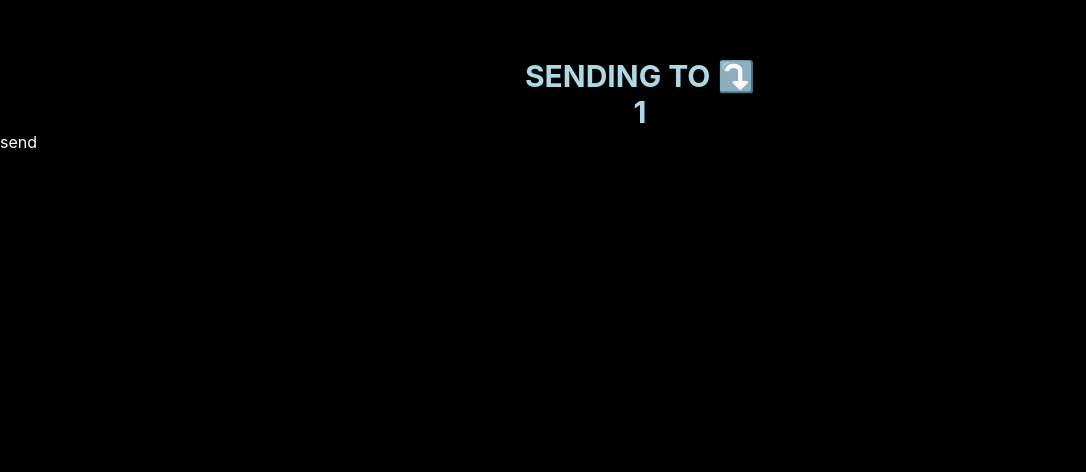
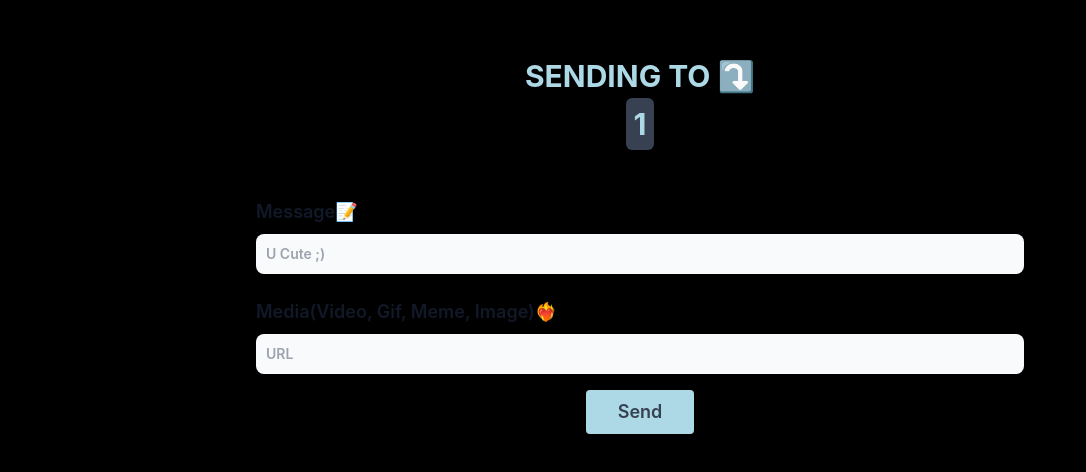
Before and after one commit to zarif007/ToYouFromMe, a Next.js app in the folder frontend/: page /profile/1 in a window 1280 px wide. Shown: the part 134-606 px from the top of the page, without its empty margins (0-1086 px from the left). Built offline with nearby package versions, Linux system fonts and the light colour scheme.

Commit message:
Developing [id] comp

```diff
--- a/frontend/package.json
+++ b/frontend/package.json
@@ -9,6 +9,7 @@
     "lint": "next lint"
   },
   "dependencies": {
+    "@dhaiwat10/react-link-preview": "^1.14.0",
     "ethers": "^5.6.8",
     "next": "12.1.6",
     "react": "18.1.0",
--- a/frontend/pages/index.tsx
+++ b/frontend/pages/index.tsx
@@ -45,7 +45,7 @@ const Home: NextPage = () => {
     <div className={`bg-black min-h-screen`}>
       <Head>
         <title>To You From Me</title>
-        <meta name="description" content="Generated by create next app" />
+        <meta name="description" content="Send anonymous" />
         <link rel="icon" href="https://i.ibb.co/Fb3TqKH/to-you-removebg-preview.png" />
       </Head>
 
--- a/frontend/pages/profile/[id].tsx
+++ b/frontend/pages/profile/[id].tsx
@@ -4,6 +4,9 @@ import React, { useEffect, useState } from 'react'
 import { useRecoilState } from 'recoil';
 import abi from '../../utils/PayloadPortal.json'
 import { currentUser } from './../../atoms/currentUserAtom';
+import { LinkPreview } from '@dhaiwat10/react-link-preview';
+import Head from 'next/head';
+
 
 const Profile = () => {
 
@@ -12,6 +15,8 @@ const Profile = () => {
   const [allPayloads, setAllPayloads] = useState([]);
 
   const [currentAccount, setCurrentAccount] = useRecoilState<string>(currentUser);
+
+  const [inputs, setInputs] = useState<{text: string, url: string}>({text: '', url: ''})
 
   const contractAddress = "0xD3E56888702C07D46BFa44570F00F7B373491573";
 
@@ -59,7 +64,7 @@ const Profile = () => {
         * Execute the actual payload from your smart contract
         */
        console.log(currentAccount)
-        const payloadTxn = await payloadPortalContract.payload(currentAccount, "kire", "dsdsadsa");
+        const payloadTxn = await payloadPortalContract.payload(currentAccount, inputs.text, inputs.url);
         console.log("Mining...", payloadTxn.hash);
 
         await payloadTxn.wait();
@@ -67,6 +72,8 @@ const Profile = () => {
 
         count = await payloadPortalContract.getTotalPayloads();
         console.log("Retrieved total payload count...", count.toNumber());
+
+        setInputs({text: '', url: ''})
 
         getAllPayloads()
       } else {
@@ -119,15 +126,54 @@ const Profile = () => {
   }, [])
 
   return (
-    <div className='bg-black min-h-screen text-white py-48'>
+    <>
+
+      <Head>
+        <title>{id}</title>
+        <meta name="description" content={`${id}`} />
+        <link rel="icon" href="https://i.ibb.co/Fb3TqKH/to-you-removebg-preview.png" />
+      </Head>
+
+      <div className='bg-black min-h-screen text-white md:py-48 py-12'>
+
         <div className='md:text-3xl text-xl font-bold text-[#ADD8E6] uppercase flex flex-col justify-center items-center'>
-          <h1>
+            <h1 className='mb-1'>
                 {
-                  id === currentAccount ? 'Your Profile' : 'Sending to ⤵️'
+                    id === currentAccount ? 'Your Profile 😀' : 'Sending to ⤵️'
                 }
             </h1>
-          <h1>{id}</h1>
+            <h1 className='md:text-3xl text-sm bg-gray-700 py-2 px-2 rounded-md'>{id}</h1>
         </div>
+
+        {/* Inputs  */}
+        <div className="max-w-3xl md:mx-auto ml-3 mr-3 mt-12 flex justify-center flex-col">
+          <label className="block mb-2 text-lg font-semibold text-gray-900 dark:text-gray-300">Message📝</label>
+          <div className="relative mb-6">
+            <input type="text"
+              className="bg-gray-50 font-semibold  text-gray-900 text-sm rounded-lg  block w-full p-2.5  dark:bg-gray-700 dark:border-gray-600 dark:placeholder-gray-400 dark:text-white ring-0" placeholder="U Cute ;)"
+              onChange={(e: any) => inputs.text = e.target.value}/>
+          </div>
+          <label className="block mb-2 text-lg font-semibold text-gray-900 dark:text-gray-300">Media(Video, Gif, Meme, Image)❤️‍🔥</label>
+
+          <div className="flex">
+            <input type="url"
+            className="bg-gray-50 font-semibold  text-gray-900 text-sm rounded-lg  block w-full p-2.5  dark:bg-gray-700 dark:border-gray-600 dark:placeholder-gray-400 dark:text-white ring-0" placeholder="URL"
+            onChange={(e: any) => inputs.url = e.target.value}/>
+          </div>
+        </div>
+
+
+        <div className='mx-auto flex justify-center mt-2'>
+          <button
+            type="button"
+            className="m-2 rounded px-8 py-2 font-semibold text-gray-700 bg-[#ADD8E6] hover:bg-[#79bad0] text-lg"
+            onClick={sendPayload}
+          >
+            Send
+          </button>
+        </div>
+        {/* <LinkPreview url='https://giphy.com/stories/8-gifs-from-the-2022-uefa-womens-champions-league-final-740cffd3-2338' width='400px' backgroundColor='black' borderColor='#0f172a' primaryTextColor='#94a3b8' /> */}
+
         {
             allPayloads.map((p: any, index) => {
                 return (
@@ -137,10 +183,9 @@ const Profile = () => {
                 )
             })
         }
-      {
-        (currentAccount !== undefined || '') && <button onClick={sendPayload} >send</button>
-      }
+
       </div>
+    </>
   )
 }
 
```
Also changed, not shown: 1 other file (tests, documents, lock files or other folders). Lines whose indentation alone changed are shown as unchanged.
